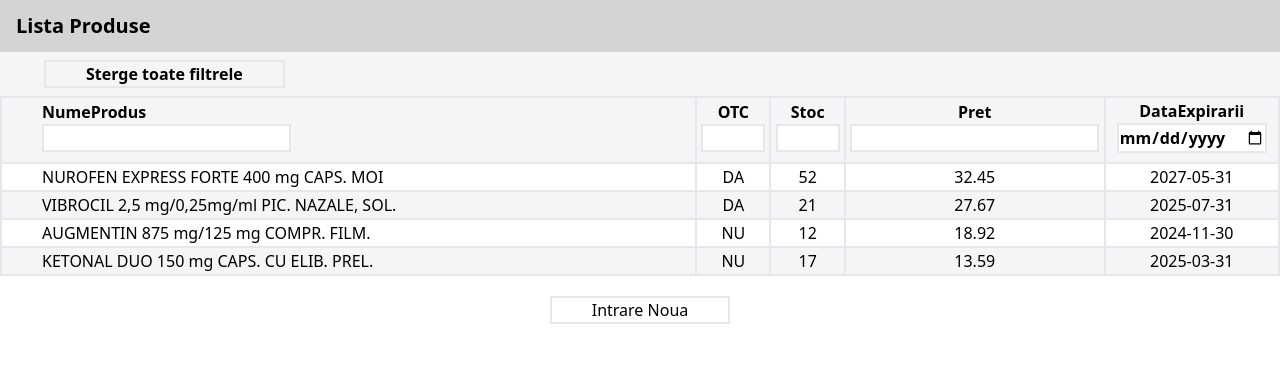
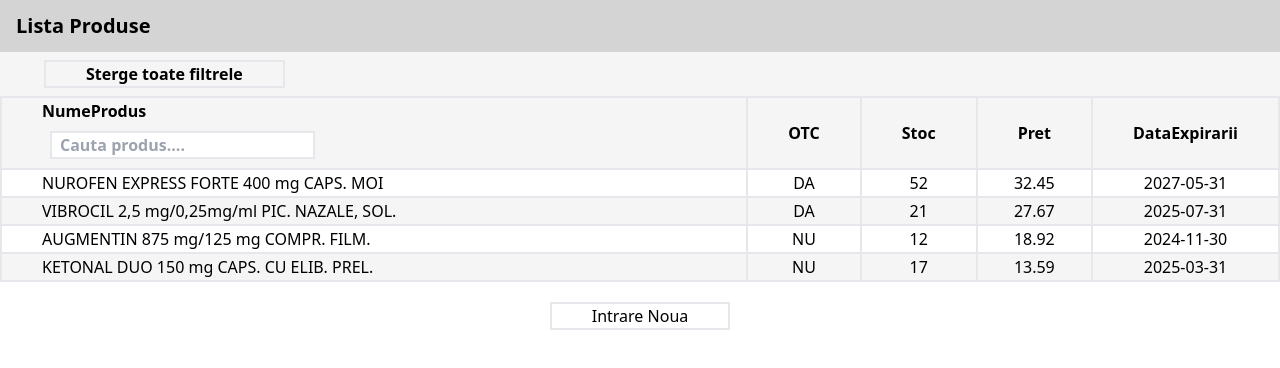
Before and after one commit to AleBarboni/React-Project, a React (Vite) app: page / in a window 1280 px wide. Shown: the top 368 px of the page. Built offline with nearby package versions, Linux system fonts and the light colour scheme.

Commit message:
add sort code - not working

```diff
--- a/src/App.jsx
+++ b/src/App.jsx
@@ -1,4 +1,3 @@
-import { useState } from 'react'
 import './App.css'
 import TableData from './Components/TableData';
 
--- a/src/Components/TableData.jsx
+++ b/src/Components/TableData.jsx
@@ -6,6 +6,8 @@
   const [product, setProduct] = useState(data);
   const [isShown, setIsShown] = useState(false);
   const [searchInput, setSearchInput] = useState("");
+  const [order, setOrder] = useState("ASC");
+
 
   function handleOnClick(event) {
     setIsShown(true);
@@ -17,6 +19,33 @@
     const updatedProduct = [...product];
     updatedProduct.push(data);
     setProduct(updatedProduct);
+  };
+
+  function tableRows(data) {
+    return (
+      <tr key={data.id}>
+        <td className="text-center border-2 px-10 text-start">{data.numeProdus}</td>
+        <td className="text-center border-2">{data.otc}</td>
+        <td className="text-center border-2">{data.stoc}</td>
+        <td className="text-center border-2">{data.pret}</td>
+        <td className="text-center border-2">{data.dataExpirarii}</td>
+      </tr>
+    )
+  }
+
+  const sorting = (col) => {
+    if (order === "ASC") {
+      const sorted = [...product].sort((a, b) =>
+      a[col].toLowerCase() > b[col].toLowerCase() ? 1 : -1);
+    setProduct(sorted);
+    setOrder("DSC");
+    }
+    if (order === "DSC") {
+      const sorted = [...product].sort((a, b) =>
+      a[col].toLowerCase() < b[col].toLowerCase() ? 1 : -1);
+    setProduct(sorted);
+    setOrder("ASC");
+    }
   };
 
   return (
@@ -34,30 +63,23 @@
                 className="border-2 pr-96 px-10 text-start">
                   NumeProdus
                 <input
-                  className="border-2 mb-2"
+                  className="border-2 m-2 px-2"
+                  placeholder="Cauta produs...."
                   onChange={(e) => setSearchInput(e.target.value)}
                 />
               </th>
               <th
-                className="border-2">
-                  OTC
-                <input className="border-2 w-16 mb-2" type="text"/>
-              </th>
+                className="border-2 px-10"
+                onClick={() => sorting("otc")}>OTC</th>
               <th
-                className="border-2">
-                  Stoc
-                <input className="border-2 w-16 mb-2 " type="number" min="0"></input>
-              </th>
+                className="border-2 px-10"
+                onClick={() => sorting("stoc")}>Stoc</th>
               <th
-                className="border-2 unstyled">
-                  Pret
-                <input className="border-2 mb-2" type="number" min="0"></input>
-              </th>
+                className="border-2 unstyled px-10"
+                onClick={() => sorting("pret")}>Pret</th>
               <th
-                className="border-2">
-                  DataExpirarii
-                <input className="border-2 mb-2" type="date"></input>
-              </th>
+                className="border-2 px-10"
+                onClick={() => sorting("dataExpirarii")}>DataExpirarii</th>
             </tr>
          </thead>
           <tbody>
@@ -67,14 +89,8 @@
               } else if (product.numeProdus.toLowerCase().includes(searchInput.toLowerCase())) {
                 return product
               }
-            }).map((p) => (
-              <tr key={p.index}>
-                <td className="text-center border-2 px-10 text-start">{p.numeProdus}</td>
-                <td className="text-center border-2">{p.otc}</td>
-                <td className="text-center border-2">{p.stoc}</td>
-                <td className="text-center border-2">{p.pret}</td>
-                <td className="text-center border-2">{p.dataExpirarii}</td>
-              </tr>
+            }).map((data) => (
+              tableRows(data)
             ))}
           </tbody>
         </table>
```
